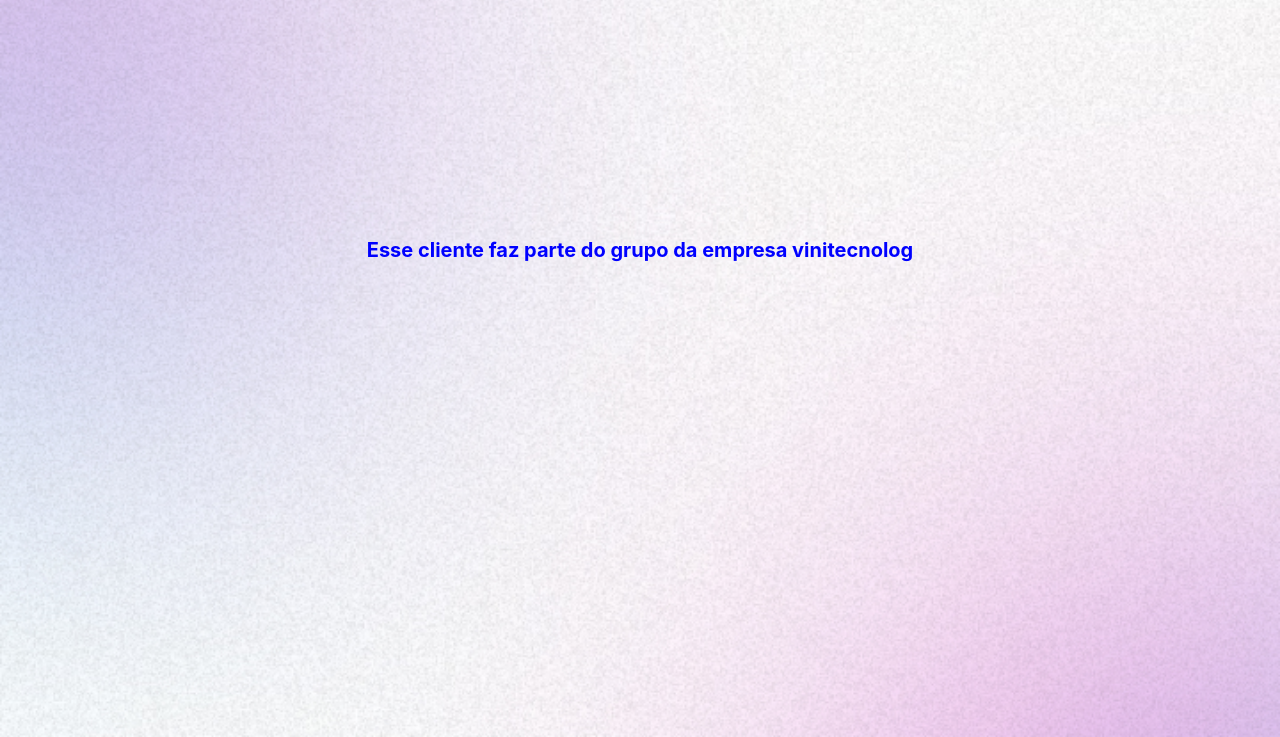
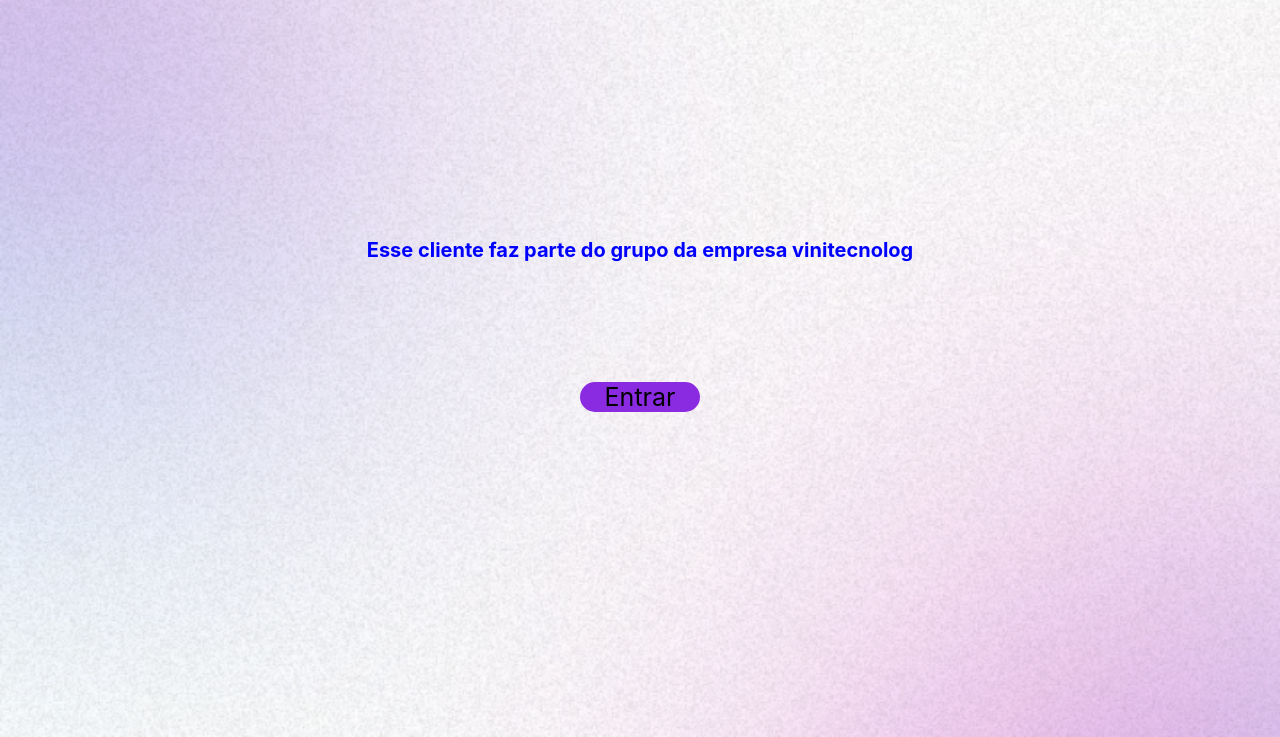
Before and after one commit to moreira27/profissional, a plain HTML site: page cliente.html in a window 1280 px wide. Shown: the part 63-800 px from the top of the page. Drawn offline with Linux system fonts and the light colour scheme.

Commit message:
links big

```diff
--- a/cliente.css
+++ b/cliente.css
@@ -20,4 +20,18 @@
         margin-top: 20%;
         margin-bottom: 25%;
     }
+
+    .botao-cliente{
+        display: flex;
+        justify-content: center;
+        margin: 0 auto;
+        width: 120px;
+        border-radius: 50px;
+        background-color: blueviolet;
+        margin-top: -200px;
+        text-decoration: none;
+        font-size: 25px;
+
+    }
+
 }
--- a/cliente.html
+++ b/cliente.html
@@ -6,6 +6,7 @@
         <link rel="stylesheet" href="cliente.css">
     </head>
     <body>
+
         <div class="container-cliente">
             <div class="title-cliente">
                 <h1>
@@ -16,8 +17,9 @@
                 <span class="descricao-texto-cliente">
                     Esse cliente faz parte do grupo da empresa vinitecnolog
                 </span>
-
             </div>
+            <a href="/" class="botao-cliente"> Entrar</a>
+<!--<a href="default.asp" target="_blank" class="botao-cliente ">This is a link</a>-->
         </div>
     </body>
 </html>
```
Also changed, not shown: index.html (+1 -1 lines).
